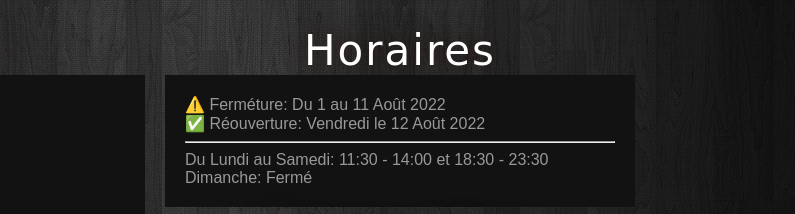
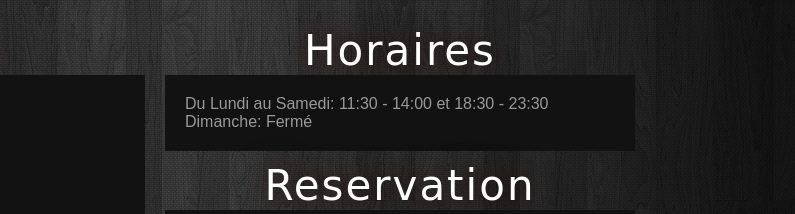
Before and after one commit to lepalaisduliban/lepalaisduliban.github.io, a plain HTML site: page index.html in a window 1280 px wide. Shown: the part 7591-7805 px from the top of the page, 485-1280 px from the left. Drawn offline with Linux system fonts and the light colour scheme; a web font is replaced by a local one.

Commit message:
Remove vacation notice

```diff
--- a/index.html
+++ b/index.html
@@ -772,9 +772,6 @@ La baklawa traditionnelle est à la pistache, il en existe de nombreuses variét
         <div class="section">
           <div class="txt-title">Horaires</div>
           <div class="txt" style="white-space: nowrap">
-            ⚠️ Ferméture: Du 1 au 11 Août 2022<br>
-            ✅ Réouverture: Vendredi le 12 Août 2022<br>
-            <hr style="border: revert; margin: 0.5em 0">
             Du Lundi au Samedi: 11:30 - 14:00 et 18:30 - 23:30<br>
             Dimanche: Fermé
           </div>
```
